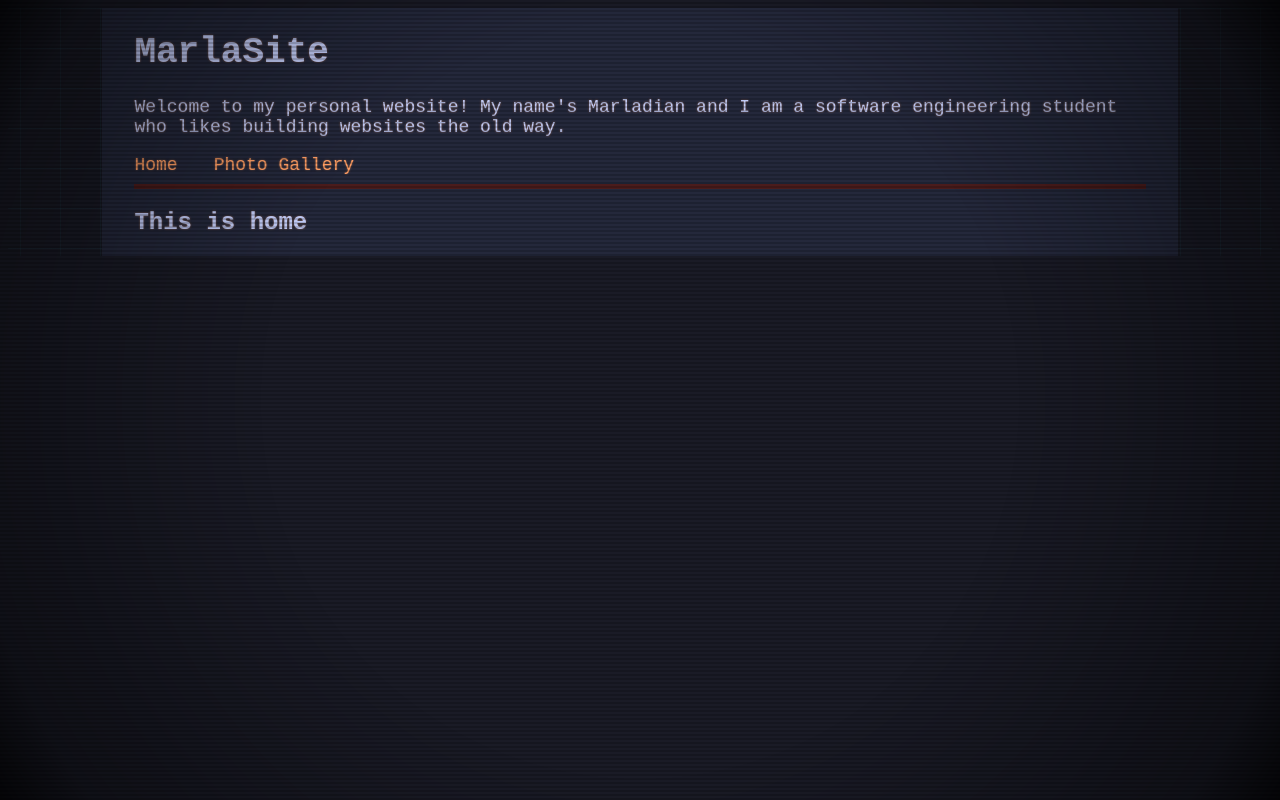
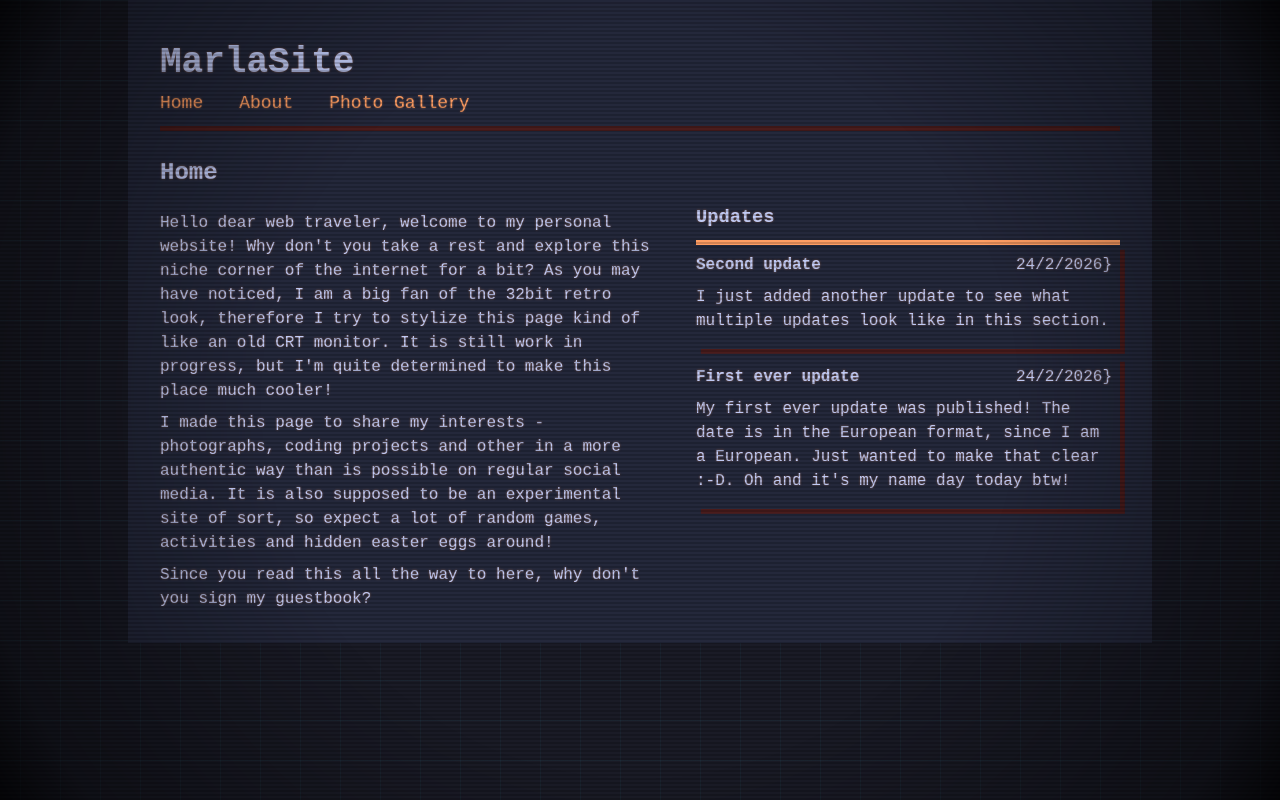
Before and after one commit to vlcekmat/PersonalWebsite, a Vue app: page / in a window 1280 px wide. Built offline with nearby package versions, Linux system fonts and the light colour scheme; a web font is replaced by a local one.

Commit message:
imporved home

```diff
--- /dev/null
+++ b/public/updates.json
@@ -0,0 +1,14 @@
+[
+  {
+    "id": 2,
+    "title": "Second update",
+    "date": "24/2/2026",
+    "text": "I just added another update to see what multiple updates look like in this section."
+  },
+  {
+    "id": 1,
+    "title": "First ever update",
+    "date": "24/2/2026",
+    "text": "My first ever update was published! The date is in the European format, since I am a European. Just wanted to make that clear :-D. Oh and it's my name day today btw!"
+  }
+]
--- a/src/App.vue
+++ b/src/App.vue
@@ -7,12 +7,9 @@ import RetroOverlay from "./components/RetroOverlay.vue";
   <div class="mainContainer">
     <div class="navbar">
       <h1>MarlaSite</h1>
-      <p>
-        Welcome to my personal website! My name's Marladian and I am a software
-        engineering student who likes building websites the old way.
-      </p>
       <nav class="navigation">
         <RouterLink to="/">Home</RouterLink>
+        <RouterLink to="/about">About</RouterLink>
         <RouterLink to="/gallery">Photo Gallery</RouterLink>
       </nav>
     </div>
--- a/src/assets/styles/main.css
+++ b/src/assets/styles/main.css
@@ -1,3 +1,62 @@
+/* 1. Oprava box-sizingu pro všechny prvky - základ pro předvídatelný layout */
+*,
+*::before,
+*::after {
+  box-sizing: border-box;
+}
+
+/* 2. Odstranění výchozích marginů, aby nic netlačilo stránku ke stranám */
+* {
+  margin: 0;
+  padding: 0;
+}
+
+/* 3. Zajištění, aby body zabíralo celou výšku a text byl vyhlazený */
+body {
+  line-height: 1.5;
+  -webkit-font-smoothing: antialiased;
+  min-height: 100vh;
+}
+
+/* 4. Resety pro formulářové prvky a seznamy (často dělají neplechu) */
+input,
+button,
+textarea,
+select {
+  font: inherit;
+}
+
+ul,
+ol {
+  list-style: none;
+}
+
+/* 5. Obrázky jako blokové prvky (zabrání mezerám pod nimi) */
+img,
+picture,
+video,
+canvas,
+svg {
+  display: block;
+  max-width: 100%;
+}
+
+/* 6. Odstranění animací pro lidi, co to mají v systému vypnuté (přístupnost) */
+@media (prefers-reduced-motion: reduce) {
+  html:focus-within {
+    scroll-behavior: auto;
+  }
+
+  *,
+  *::before,
+  *::after {
+    animation-duration: 0.01ms !important;
+    animation-iteration-count: 1 !important;
+    transition-duration: 0.01ms !important;
+    scroll-behavior: auto !important;
+  }
+}
+
 @font-face {
   font-family: "MyNerdFont";
   src: url("../fonts/0xProto/0xProtoNerdFont-Regular.ttf") format("woff2");
@@ -78,6 +137,7 @@ a:hover {
 }
 
 .content {
+  padding-bottom: 1.5em;
 }
 
 .personalPhoto {
@@ -101,7 +161,7 @@ a:hover {
 }
 
 .galleryPhoto {
-  max-width: 23.7em;
+  max-width: 23.2em;
   object-fit: cover;
   display: block;
 }
@@ -110,15 +170,11 @@ a:hover {
 .personalPhoto {
   border: 2px solid var(--light);
 
-  outline: 4px solid var(--darkest);
-
-  box-shadow:
-    6px 6px 0px var(--darkGrey),
-    10px 10px 0px var(--black);
-
   transition: all 0.25s ease-out;
   position: relative;
   z-index: 1;
+  margin-top: 1em;
+  margin-bottom: 1em;
 }
 
 .grid-photo:hover .galleryPhoto,
@@ -145,8 +201,6 @@ a:hover {
 
   border-top: 1px solid var(--accent);
   border-bottom: 4px solid var(--darkGrey);
-
-  border-left: 4px solid var(--accent);
 
   backdrop-filter: blur(4px);
   box-shadow: 0 -5px 20px rgba(0, 0, 0, 0.8);
@@ -194,3 +248,17 @@ dd {
 .grid-photo:hover .info-box {
   transform: translateY(0);
 }
+
+h1 {
+  margin-top: 1em;
+}
+
+h2 {
+  margin-top: 1em;
+  margin-bottom: 0.5em;
+}
+
+p {
+  margin-bottom: 0.5em;
+  margin-top: 0.5em;
+}
--- a/src/components/GalleryPhoto.vue
+++ b/src/components/GalleryPhoto.vue
@@ -1,3 +1,4 @@
+<!-- eslint-disable vue/no-parsing-error -->
 <template>
     <div class="grid-photo">
         <img :src="props.imgPath" class="galleryPhoto"></img>
--- /dev/null
+++ b/src/components/UpdateCard.vue
@@ -0,0 +1,42 @@
+<script setup lang="ts">
+const props = defineProps(["title", "date", "text"]);
+</script>
+
+<template>
+  <div class="update-card">
+    <div class="myflex">
+      <h4>{{ props.title }}</h4>
+      <span class="mydate">{{ props.date }}}</span>
+    </div>
+    <p>
+      {{ props.text }}
+    </p>
+  </div>
+</template>
+
+<style scoped>
+h4 {
+  margin-top: 0.5em;
+}
+
+p {
+  max-width: 26em;
+}
+
+.update-card {
+  box-shadow: var(--dark) 0.3em 0.3em;
+  padding-right: 0.5em;
+  padding-bottom: 0.5em;
+  margin-bottom: 0.5em;
+}
+
+.mydate {
+  margin-top: 0.5em;
+}
+
+.myflex {
+  display: flex;
+  flex-direction: row;
+  justify-content: space-between;
+}
+</style>
--- /dev/null
+++ b/src/components/UpdatesSection.vue
@@ -0,0 +1,37 @@
+<script setup lang="ts">
+import type { Update } from "@/model/Update";
+import UpdateCard from "./UpdateCard.vue";
+import { onMounted, ref } from "vue";
+
+const updates = ref<Update[]>([]);
+
+onMounted(async () => {
+  try {
+    const response = await fetch("/updates.json");
+    updates.value = await response.json();
+  } catch (error) {
+    console.error("Error while loading the updates", error);
+  }
+});
+</script>
+
+<template>
+  <h3>Updates</h3>
+  <ol>
+    <UpdateCard
+      v-for="update in updates"
+      :key="update.id"
+      :title="update.title"
+      :date="update.date"
+      :text="update.text"
+    />
+  </ol>
+</template>
+
+<style scoped>
+h3 {
+  border-bottom: var(--accent) 0.3em solid;
+  padding-right: 15em;
+  padding-bottom: 0.5em;
+}
+</style>
--- /dev/null
+++ b/src/model/Update.ts
@@ -0,0 +1,6 @@
+export interface Update {
+  id: number;
+  title: string;
+  date: string;
+  text: string;
+}
--- /dev/null
+++ b/src/views/AboutView.vue
@@ -0,0 +1,30 @@
+<template>
+  <h2>About</h2>
+  <p>
+    My name is Matěj, I'm a 24 year old software engineering student from
+    Prague, Czech Republic. The one word I'd use to describe myself is
+    "scatterbrain". I'm doing everything and nothing. Jack of all traits, master
+    of none I guess haha. Since I was a kid, I've been doing theater, I play
+    guitar, develop games, make pixelart, I dance ballroom and latin and of
+    course, I code. I code a lot. I do it in school, at work and even in my free
+    time, hence this site, which I first started as a way to practice my vue.js
+    skills.
+  </p>
+
+  <p>
+    I was also inspired by the
+    <a href="https://32bit.cafe/">32bit-cafe</a> website. The idea of a
+    decentralized web focused on self expression and freedom rather than
+    monetary gain really resonated with me and I just want to be a part of that.
+    I was born in 2001, so I experienced the time of the "old internet" just a
+    little bit, but I still miss the times of flash games and crazy scrap book
+    like websites. It feels like nowdays most websites look all the same. I call
+    it "minimalism hell". All my friends know that I could rant about that for
+    hours.
+  </p>
+
+  <p>
+    If you'd like to contact me, feel free to send me an email:
+    <a href="mailto:vlcekmat@seznam.cz">vlcekmat@seznam.cz</a>
+  </p>
+</template>
--- a/src/views/Home.vue
+++ b/src/views/Home.vue
@@ -1,3 +1,42 @@
+<!-- eslint-disable vue/multi-word-component-names -->
+<script setup lang="ts">
+import UpdatesSection from "@/components/UpdatesSection.vue";
+</script>
+
 <template>
-    <h2>This is home</h2>
+  <h2>Home</h2>
+  <div class="two-column-grid">
+    <div>
+      <p>
+        Hello dear web traveler, welcome to my personal website! Why don't you
+        take a rest and explore this niche corner of the internet for a bit? As
+        you may have noticed, I am a big fan of the 32bit retro look, therefore
+        I try to stylize this page kind of like an old CRT monitor. It is still
+        work in progress, but I'm quite determined to make this place much
+        cooler!
+      </p>
+      <p>
+        I made this page to share my interests - photographs, coding projects
+        and other in a more authentic way than is possible on regular social
+        media. It is also supposed to be an experimental site of sort, so expect
+        a lot of random games, activities and hidden easter eggs around!
+      </p>
+      <p>
+        Since you read this all the way to here, why don't you sign my
+        guestbook?
+      </p>
+    </div>
+
+    <div>
+      <UpdatesSection />
+    </div>
+  </div>
 </template>
+
+<style scoped>
+.two-column-grid {
+  display: grid;
+  grid-template-columns: auto auto;
+  column-gap: 2em;
+}
+</style>
```
Also changed, not shown: src/router/index.ts (+9 -7 lines).
